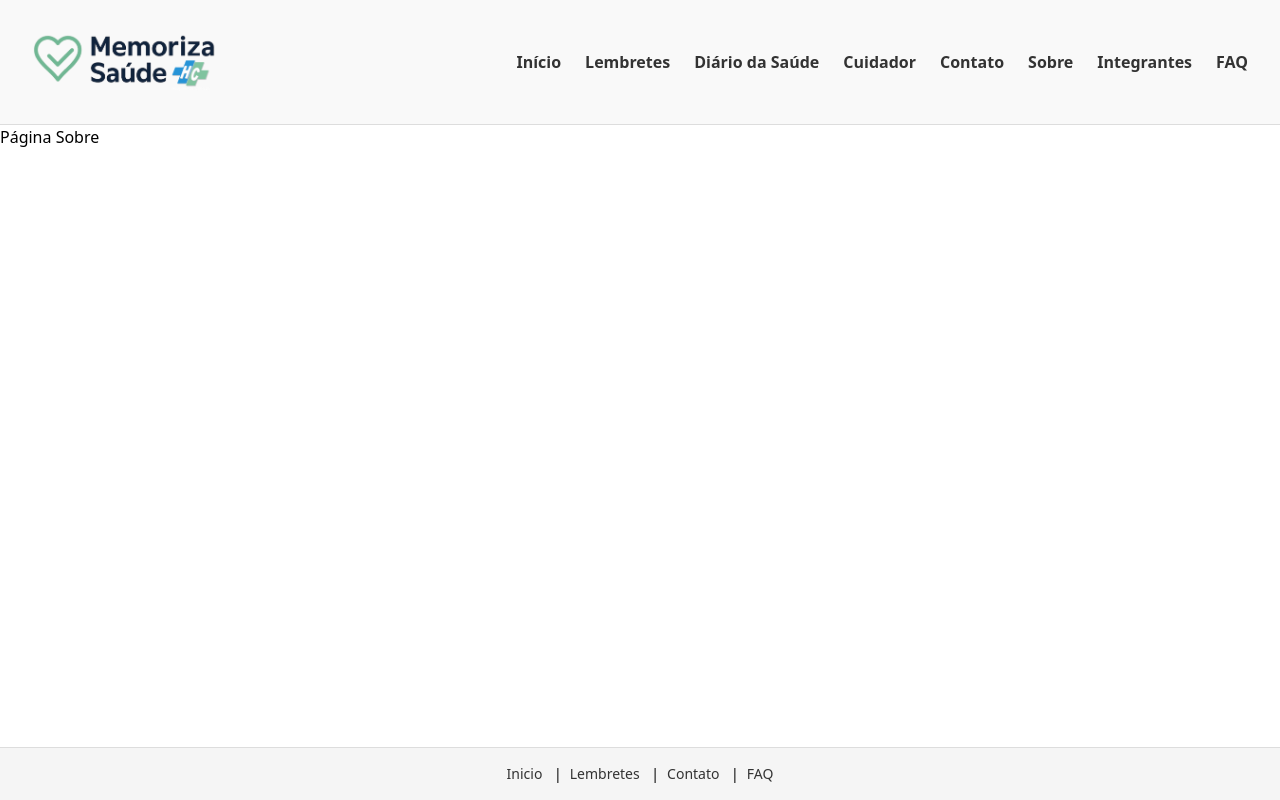
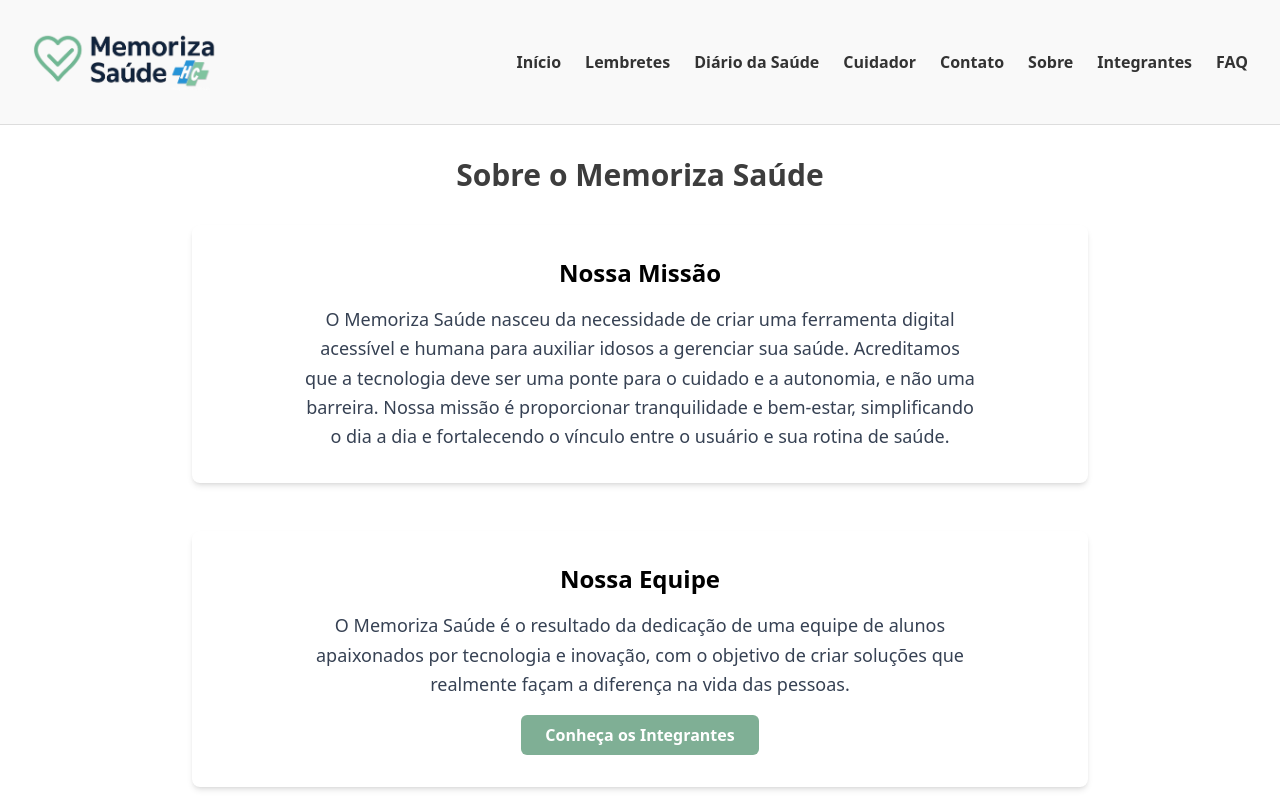
Before and after one commit to eduardomeloalbanese/MemorizaSaudeFront3, a React (Vite) app: page /sobre in a window 1280 px wide. Shown: the top 800 px of the page. Built offline with nearby package versions, Linux system fonts and the light colour scheme.

Commit message:
Feat: Implementa a pagina Sobre

```diff
--- a/src/App.tsx
+++ b/src/App.tsx
@@ -7,11 +7,10 @@
 import { DiarioPage } from './pages/diariosaude';
 import { HomePage } from './pages/HomePage';
 import { LembretesPage } from './pages/LembretesPage';
-
+import { SobrePage } from './pages/SobrePage';
 
 const Cuidador = () => <h2>Página do Cuidador</h2>;
 
-const Sobre = () => <h2>Página Sobre</h2>;
 function App() {
   return (
     <>
@@ -25,7 +24,7 @@
         <Route path="/cuidador" element={<Cuidador />} />
         <Route path="/contato" element={<Contato />} />
         <Route path="/integrantes" element={<IntegrantesPage />} />
-        <Route path="/sobre" element={<Sobre />} />
+        <Route path="/sobre" element={<SobrePage />} />
         <Route path="/faq" element={<FaqPage />} />
       </Routes>
       </main>
--- /dev/null
+++ b/src/pages/SobrePage.tsx
@@ -0,0 +1,30 @@
+import { Link } from 'react-router-dom';
+
+export function SobrePage() {
+  return (
+    <main className="flex flex-col items-center p-8 text-center min-h-screen">
+      <h1 className="text-3xl font-bold mb-8 text-[#3D3D3D]">Sobre o Memoriza Saúde</h1>
+
+      <div className="bg-white p-8 rounded-lg shadow-md w-full max-w-4xl mb-12">
+        <h2 className="text-2xl font-semibold mb-4">Nossa Missão</h2>
+        <p className="text-lg text-gray-700 leading-relaxed max-w-2xl mx-auto">
+          O Memoriza Saúde nasceu da necessidade de criar uma ferramenta digital acessível e humana para auxiliar idosos a gerenciar sua saúde. Acreditamos que a tecnologia deve ser uma ponte para o cuidado e a autonomia, e não uma barreira. Nossa missão é proporcionar tranquilidade e bem-estar, simplificando o dia a dia e fortalecendo o vínculo entre o usuário e sua rotina de saúde.
+        </p>
+      </div>
+
+      <div className="bg-white p-8 rounded-lg shadow-md w-full max-w-4xl">
+        <h2 className="text-2xl font-semibold mb-4">Nossa Equipe</h2>
+        <p className="text-lg text-gray-700 leading-relaxed max-w-2xl mx-auto mb-4">
+          O Memoriza Saúde é o resultado da dedicação de uma equipe de alunos apaixonados por tecnologia e inovação, com o objetivo de criar soluções que realmente façam a diferença na vida das pessoas.
+        </p>
+        <Link
+          to="/integrantes"
+          className="inline-block py-2 px-6 bg-[#7FAF95] text-white font-bold no-underline rounded-md hover:bg-opacity-80 transition-colors duration-200"
+        >
+          Conheça os Integrantes
+        </Link>
+      </div>
+
+    </main>
+  );
+}
```
